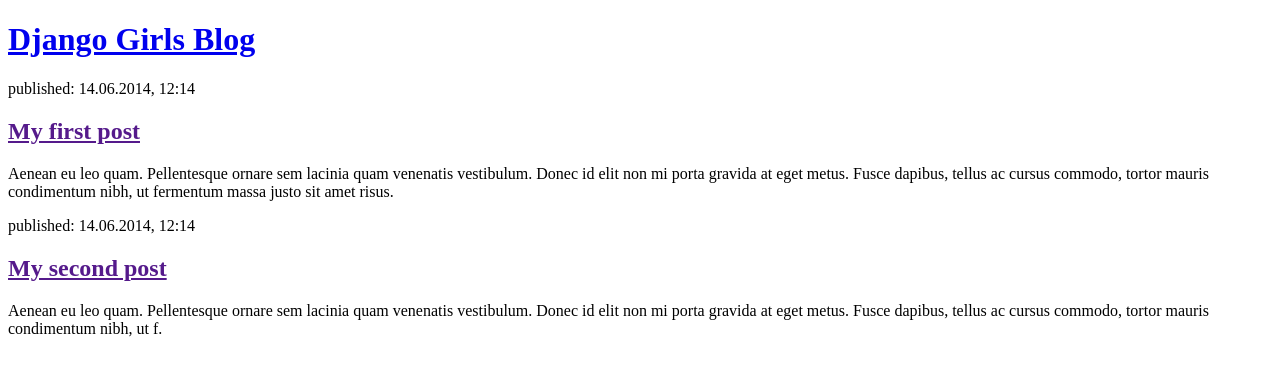
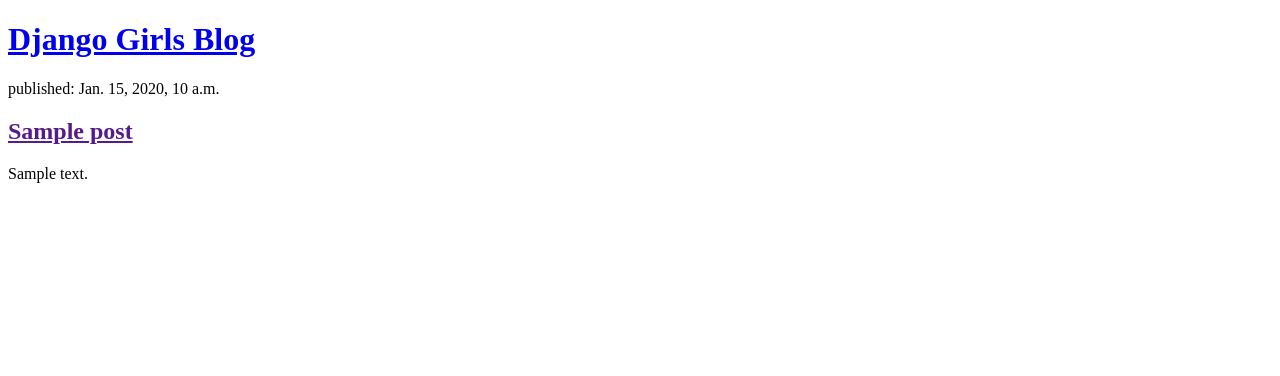
Before and after one commit to YashuaDomato/my-first-blog, a Django app: page / in a window 1280 px wide. Shown: the top 376 px of the page. Run offline with Django 3.2, Linux system fonts and the light colour scheme; tables that the repository leaves empty hold one stand-in row (values such as "Sample post").

Commit message:
Making it dynamic again

```diff
--- a/blog/templates/blog/post_list.html
+++ b/blog/templates/blog/post_list.html
@@ -8,24 +8,12 @@
             <h1><a href="/">Django Girls Blog</a></h1>
         </header>
 
-        <!-- {% for post in posts %}
+        {% for post in posts %}
         <article>
             <time>published: {{ post.published_date}}</time>
             <h2><a href="">{{ post.title|linebreaksbr }}</a></h2>
             <p>{{ post.text }}</p>
         </article>
-        {% endfor %} -->
-
-        <article>
-            <time>published: 14.06.2014, 12:14</time>
-            <h2><a href="">My first post</a></h2>
-            <p>Aenean eu leo quam. Pellentesque ornare sem lacinia quam venenatis vestibulum. Donec id elit non mi porta gravida at eget metus. Fusce dapibus, tellus ac cursus commodo, tortor mauris condimentum nibh, ut fermentum massa justo sit amet risus.</p>
-        </article>
-
-        <article>
-            <time>published: 14.06.2014, 12:14</time>
-            <h2><a href="">My second post</a></h2>
-            <p>Aenean eu leo quam. Pellentesque ornare sem lacinia quam venenatis vestibulum. Donec id elit non mi porta gravida at eget metus. Fusce dapibus, tellus ac cursus commodo, tortor mauris condimentum nibh, ut f.</p>
-        </article>
+        {% endfor %}
     </body>
 </html>
```
